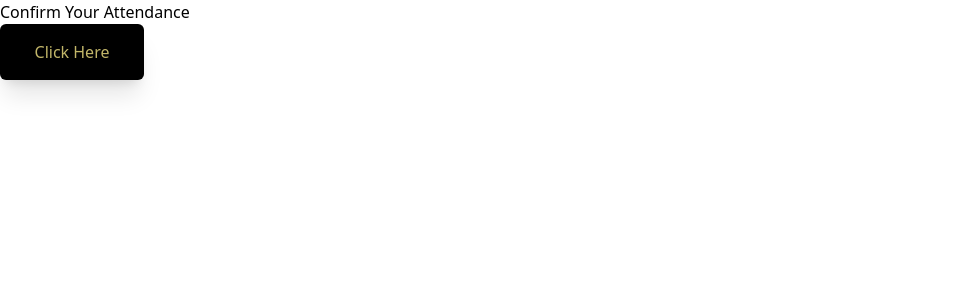
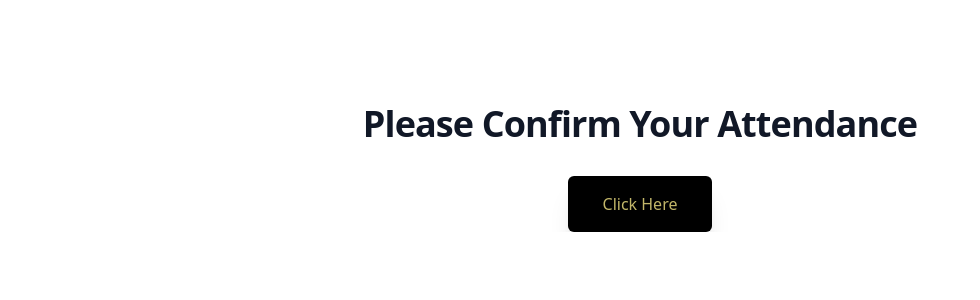
Before and after one commit to sitechtimes/club-attendance-frontend-v2, a Vue app: page /confirmation in a window 1280 px wide. Shown: the top 300 px of the page, without its empty margins (0-980 px from the left). Built offline with nearby package versions, Linux system fonts and the light colour scheme.

Commit message:
confirmation page basic css

```diff
--- a/src/views/Confirmation.vue
+++ b/src/views/Confirmation.vue
@@ -1,17 +1,29 @@
 <template>
-<div v-if="!present">
-    <h1>Confirm Your Attendance</h1>
+<div class="overflow-hidden bg-white pt-20 lg:pt-24">
+    <div v-if="!present"
+    class = "flex flex-col items-center justify-center">
+        <h1
+        class="mt-2 text-3xl font-bold tracking-tight text-gray-900 sm:text-4xl">
+         Please Confirm Your Attendance
+        </h1>
+        <div
+        class="flex flex-col mt-8">
             <button
             class="p-4 text-[#c2b669] shadow-xl cursor-pointer rounded-md hover:scale-110 ease-in-out duration-300 bg-black w-36 h-18 flex justify-evenly items-center"
             @click="logAttendance">
              Click Here
             </button>
         </div>
-<div v-else-if="present">
-    <p>Thank you for confirming.</p>
+    </div>
+    <div v-else-if="present"
+    class="flex flex-col items-center justify-center">
+        <h1
+        class="mt-2 text-3xl font-bold tracking-tight text-gray-900 sm:text-4xl">
+        Thank You!</h1>
     </div>
     <div v-else>
         <p>Error</p>
+    </div>
 </div>
 </template>
 
```
Lines whose indentation alone changed are shown as unchanged.
